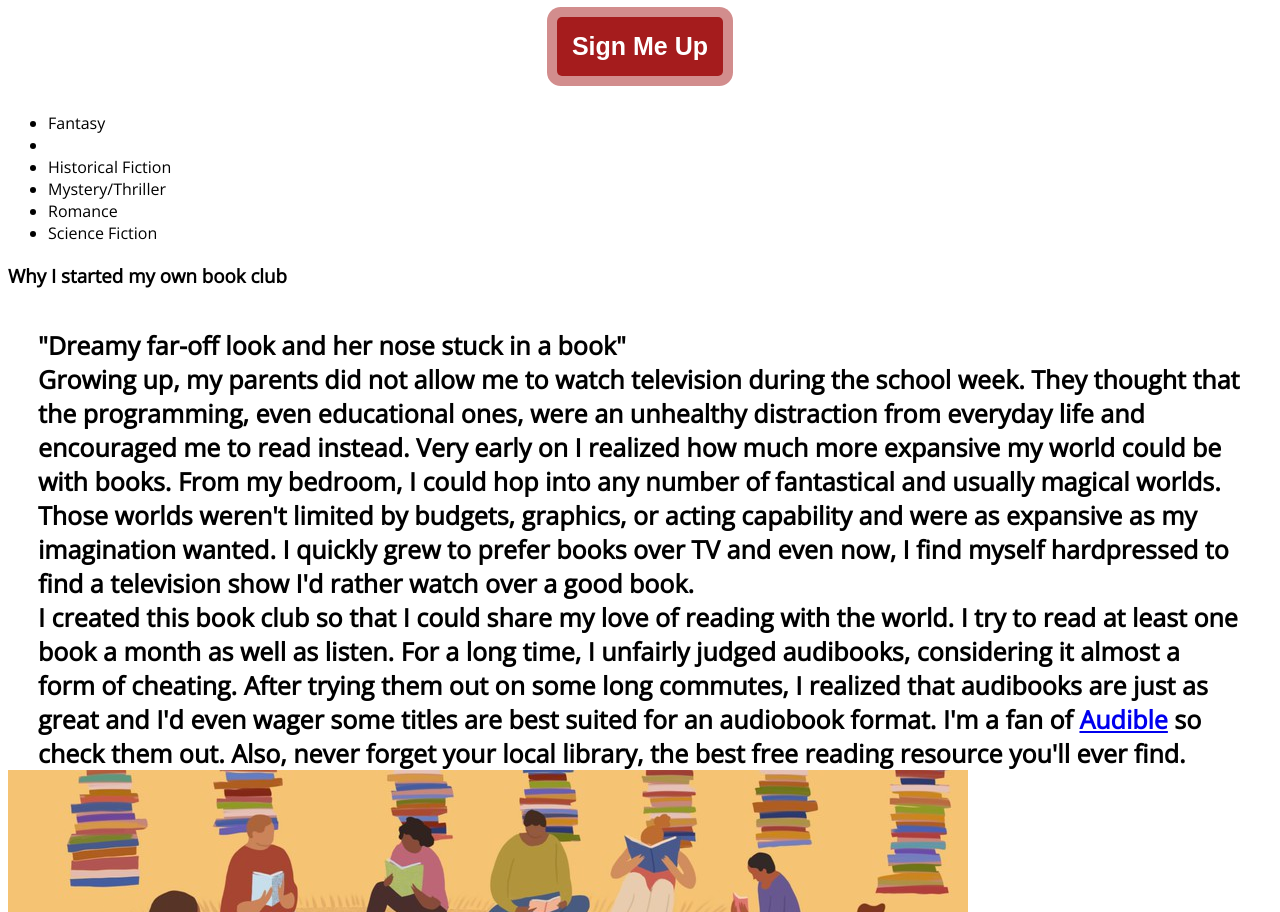
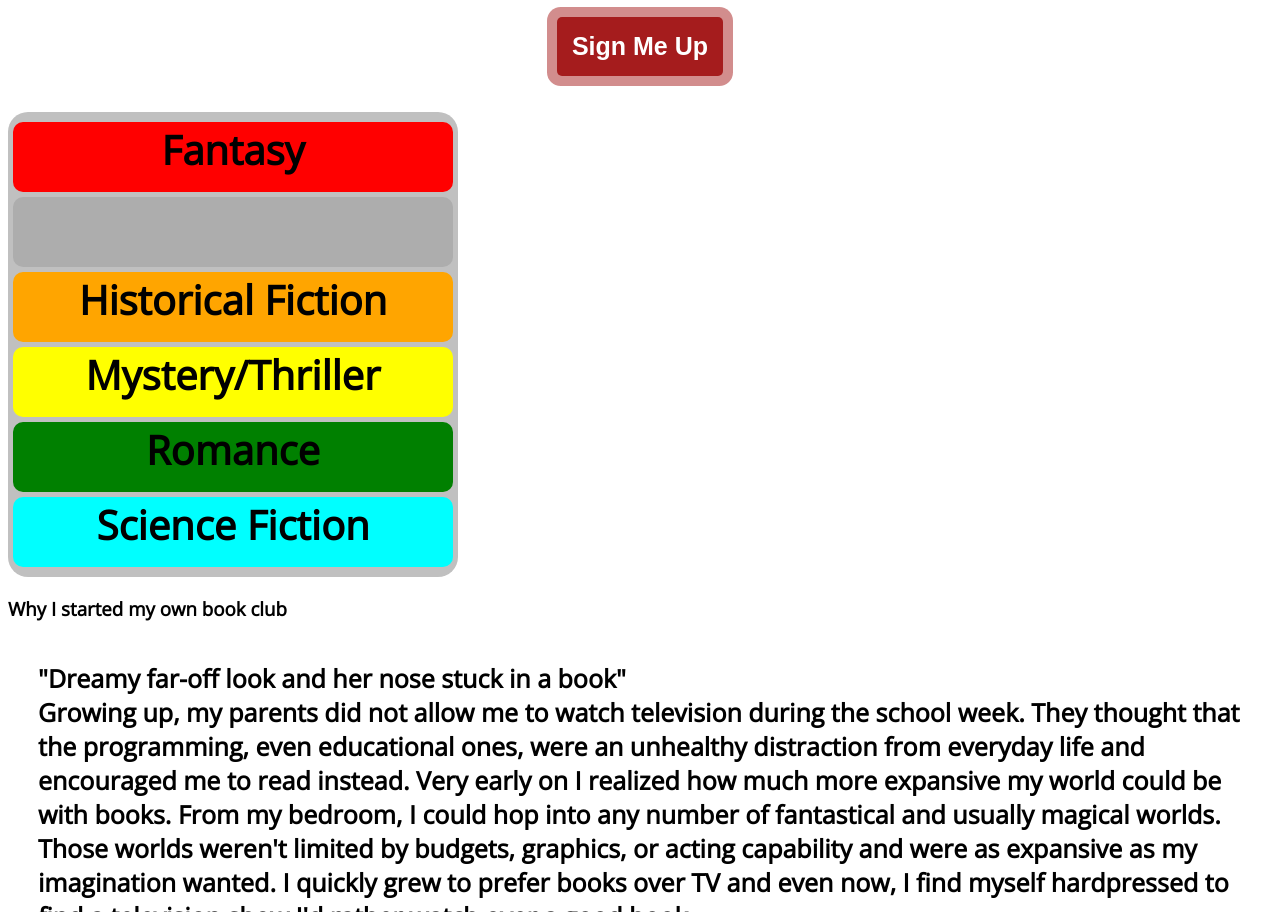
Before and after one commit to lrolle93/book-club, a plain HTML site: page book-club.html in a window 1280 px wide. Shown: the part 1046-1958 px from the top of the page. Drawn offline with nearby package versions, Linux system fonts and the light colour scheme.

Commit message:
Worked on List

```diff
--- a/book-club.css
+++ b/book-club.css
@@ -174,9 +174,10 @@ nav ul li a{
 
 }
 
-.more-info p span{
+.highlight{
 	color: #E47911;
-}
+	}
+
 
 
 .cta {
@@ -192,3 +193,63 @@ nav ul li a{
 	margin: 20px 10px;
 	border-width: 0;
 }
+
+/*
+
+<div class="story" id="the-story">
+	<ul class="list">
+		<li class="red">Fantasy</li>
+		<li>&nbsp;</li>
+		<li class="orange">Historical Fiction</li>
+		<li class="yellow">Mystery/Thriller</li>
+		<li class="gave">Romance</li>
+		<li class="blue">Science Fiction</li>
+	</ul>
+
+
+
+	<h3>Why I started my own book club</h3>
+	<br>
+	<p class="quote">  "Dreamy far-off look and her nose stuck in a book" </p>
+	<p>
+		Growing up, my parents did not allow me to watch television during the school week. They thought that the programming, even educational ones, were an unhealthy distraction from everyday life and encouraged me to read instead. Very early on I realized how much more expansive my world could be with books. From my bedroom, I could hop into any number of fantastical and usually magical worlds. Those worlds weren't limited by budgets, graphics, or acting capability and were as expansive as my imagination wanted. I quickly grew to prefer books over TV and even now, I find myself hardpressed to find a television show I'd rather watch over a good book.</p>
+		<p> I created this book club so that I could share my love of reading with the world. I try to read at least one book a month as well as listen. For a long time, I unfairly judged audibooks, considering it almost a form of cheating. After trying them out on some long commutes, I realized that audibooks are just as great and I'd even wager some titles are best suited for an audiobook format. I'm a fan of <a href="#">Audible</a> so check them out. Also, never forget your local library, the best free reading resource you'll ever find.</p>
+</div>
+*/
+
+.story{
+
+}
+
+.list{
+	width: 450px;
+	padding: 5px;
+	box-sizing: border-box;
+	background-color: silver;
+	border-radius: 20px;
+}
+
+
+.list li{
+	height: 70px;
+	border-radius: 10px;
+	font-size: 40px;
+	color: black;
+	font-weight: bold;
+	display: block;
+	text-align: center;
+	box-sizing: border-box;
+	margin: 5px 0px;
+}
+
+.red{background-color: red;}
+
+.blank{background-color: rgba(0,0,0,.1);}
+
+.orange{background-color: orange;}
+
+.yellow{background-color: yellow;}
+
+.green{background-color: green;}
+
+.blue{background-color: cyan;}
--- a/book-club.html
+++ b/book-club.html
@@ -31,9 +31,9 @@
 	<div class="char3"></div>
 
 </div>
-
+<div id="more-info" ></div>
 <!-- Navigation Bar -->
-<nav>
+<nav >
 	<a href="#" class="logo"></a>
 
 	<ul>
@@ -43,9 +43,6 @@
 	</ul>
 
 </nav>
-
-<!-- Added this in to trick the browser when hopping, could've added margin instead -->
-<div id="more-info" ></div>
 
 <!-- More Info -->
 <div class="more-info" >
@@ -65,10 +62,10 @@
 <div class="story" id="the-story">
 	<ul class="list">
 		<li class="red">Fantasy</li>
-		<li>&nbsp;</li>
+		<li class="blank">&nbsp;</li>
 		<li class="orange">Historical Fiction</li>
 		<li class="yellow">Mystery/Thriller</li>
-		<li class="gave">Romance</li>
+		<li class="green">Romance</li>
 		<li class="blue">Science Fiction</li>
 	</ul>
 
```
